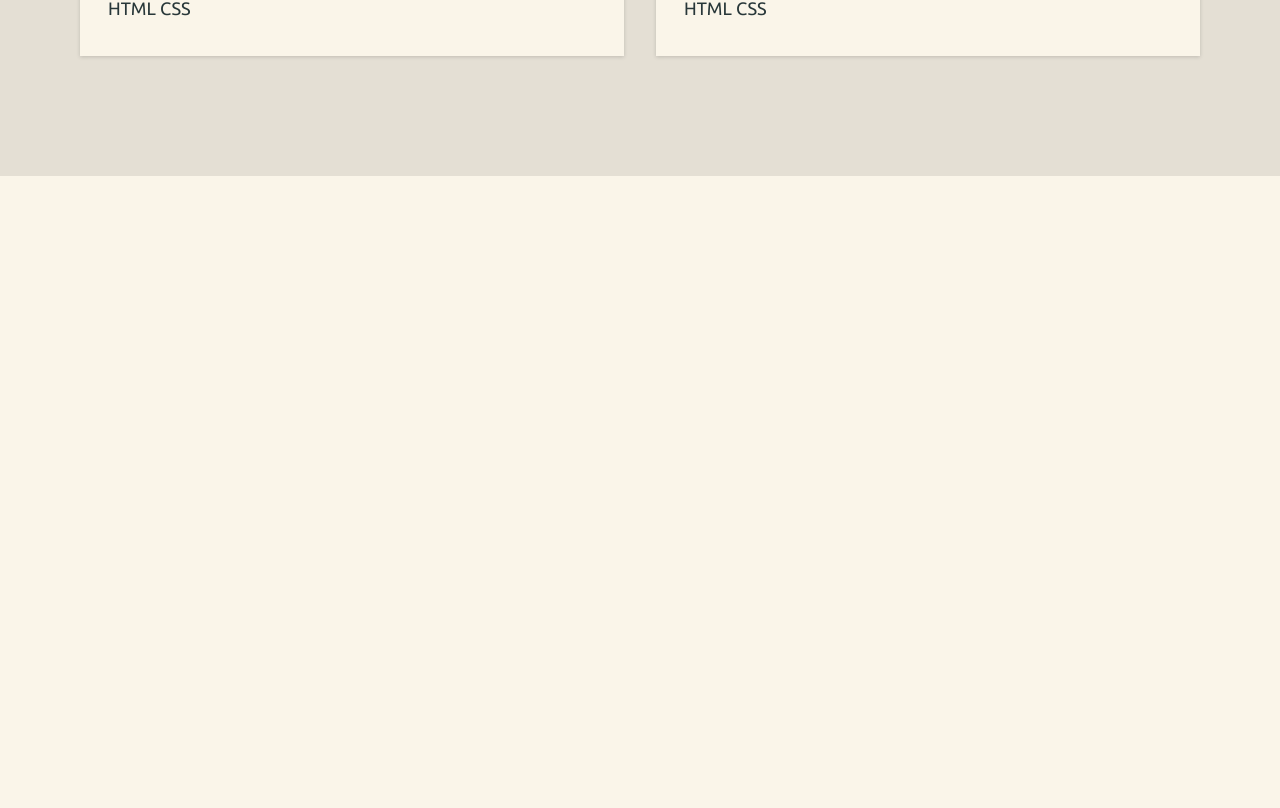
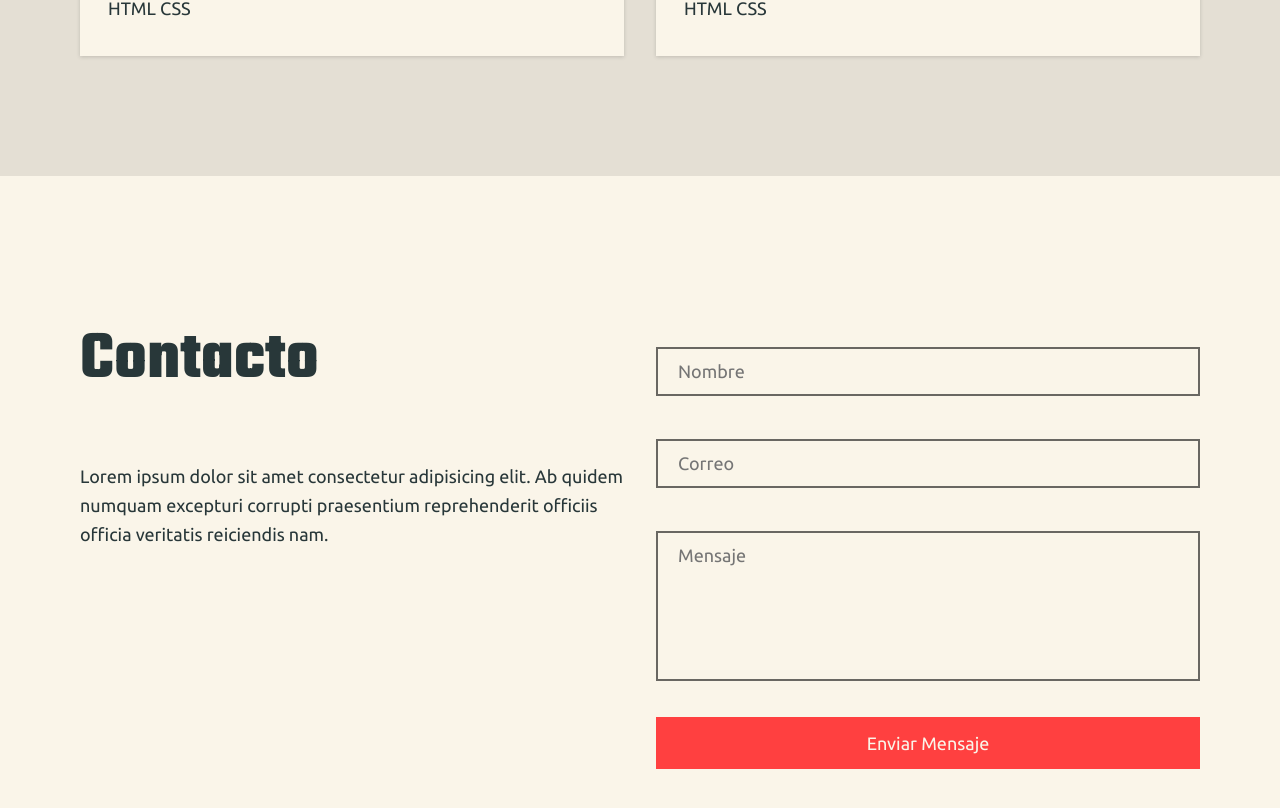
Before and after one commit to IAOsan/portafolio, a React (Vite) app: page / in a window 1280 px wide. Shown: the part 1439-2247 px from the top of the page. Before the commit the page ends 1615 px from the top, so only its background shows below. Built offline with nearby package versions, Linux system fonts and the light colour scheme.

Commit message:
contact completed

```diff
--- a/src/App.jsx
+++ b/src/App.jsx
@@ -134,6 +134,87 @@ function App() {
 						</div>
 					</div>
 				</section>
+				<section className='contact'>
+					<div className='container'>
+						<div className='row'>
+							<div className='col-lg-6'>
+								<h2 className='display-4 mb-60'>Contacto</h2>
+								<p data-testid='contact-desc'>
+									Lorem ipsum dolor sit amet consectetur
+									adipisicing elit. Ab quidem numquam
+									excepturi corrupti praesentium reprehenderit
+									officiis officia veritatis reiciendis nam.
+								</p>
+							</div>
+							<div className='col-lg-6'>
+								<form className='form' data-testid='form'>
+									<div className='form__group'>
+										<input
+											className='form__control'
+											id='inputName'
+											name='name'
+											type='text'
+											placeholder='Nombre'
+											required
+										/>
+										<label
+											className='form__label'
+											htmlFor='inputName'
+										>
+											Nombre
+										</label>
+										<small className='form__feedback'>
+											Helper text
+										</small>
+									</div>
+									<div className='form__group'>
+										<input
+											className='form__control'
+											id='inputEmail'
+											name='email'
+											type='email'
+											placeholder='Correo'
+											required
+										/>
+										<label
+											className='form__label'
+											htmlFor='inputEmail'
+										>
+											Correo
+										</label>
+										<small className='form__feedback'>
+											Helper text
+										</small>
+									</div>
+									<div className='form__group'>
+										<textarea
+											className='form__control form__control--textarea'
+											name='message'
+											id='inputMessage'
+											placeholder='Mensaje'
+											required
+										></textarea>
+										<label
+											className='form__label'
+											htmlFor='inputMessage'
+										>
+											Mensaje
+										</label>
+										<small className='form__feedback'>
+											Helper text
+										</small>
+									</div>
+									<button
+										className='btn btn--default btn--block btn--red'
+										type='submit'
+									>
+										Enviar Mensaje
+									</button>
+								</form>
+							</div>
+						</div>
+					</div>
+				</section>
 			</main>
 		</>
 	);
--- a/src/sass/abstracts/_variables.scss
+++ b/src/sass/abstracts/_variables.scss
@@ -62,6 +62,7 @@
 	--text-size: 1.8rem;
 	--text-base-size: 62.5%;
 	--text-scale: 1.25;
+	--text-sm: calc(var(--text-size) / var(--text-scale));
 	--text-md: calc(var(--text-size) * var(--text-scale));
 	--text-lg: calc(var(--text-md) * var(--text-scale));
 	--text-xl: calc(var(--text-lg) * var(--text-scale));
--- a/src/sass/base/_typography.scss
+++ b/src/sass/base/_typography.scss
@@ -16,3 +16,6 @@
 .h5 {
 	font-size: var(--text-md);
 }
+small {
+	font-size: var(--text-sm);
+}
--- a/src/sass/components/_components.scss
+++ b/src/sass/components/_components.scss
@@ -13,6 +13,10 @@
 	&--default {
 		display: inline-block;
 		padding: pxToRem(12) pxToRem(24);
+	}
+	&--block {
+		display: block;
+		width: 100%;
 	}
 	&--green {
 		--hoverColor: var(--c-green-700);
@@ -31,6 +35,12 @@
 		--glowColor: var(--c-blue-100);
 		color: var(--c-light-500);
 		background-color: var(--c-blue-500);
+	}
+	&--red {
+		--hoverColor: var(--c-red-700);
+		--glowColor: var(--c-red-100);
+		color: var(--c-light-500);
+		background-color: var(--c-red-500);
 	}
 }
 .icon {
@@ -136,3 +146,84 @@
 		transform: translateY(0);
 	}
 }
+.form {
+	&__group {
+		position: relative;
+		padding-top: pxToRem(27.04);
+		&:not(:last-of-type) {
+			margin-bottom: pxToRem(16);
+		}
+		&:last-of-type {
+			margin-bottom: pxToRem(36);
+		}
+	}
+	&__control {
+		display: block;
+		width: 100%;
+		padding: pxToRem(8) pxToRem(20);
+		background-color: transparent;
+		color: inherit;
+		border: pxToRem(2) solid var(--c-light-900);
+		outline: none;
+		transition: border var(--tr-time) ease-out;
+		&:focus {
+			border: pxToRem(2) solid var(--c-blue-700);
+			box-shadow: 0 0 0 var(--glow-size) var(--c-blue-100);
+		}
+		&:valid {
+			border: pxToRem(2) solid var(--c-blue-700);
+		}
+		&:disabled {
+			border: pxToRem(2) solid var(--c-light-700);
+			opacity: 0.5;
+			background-color: var(--c-light-600);
+		}
+		&--textarea {
+			min-height: pxToRem(150);
+			resize: none;
+			& + .form__label {
+				transform: translate(pxToRem(20), pxToRem(-177.04));
+			}
+			&:placeholder-shown + .form__label {
+				transform: translate(pxToRem(20), pxToRem(-140)) !important;
+			}
+		}
+		&--invalid {
+			border: pxToRem(2) solid var(--c-red-700);
+			padding-right: pxToRem(68);
+			background: url('/src/assets/invalid-iconsvg.svg') no-repeat;
+			background-position: right pxToRem(20) center;
+			background-size: pxToRem(28);
+			&:focus {
+				border: pxToRem(2) solid var(--c-red-700);
+				box-shadow: 0 0 0 var(--glow-size) var(--c-red-100);
+			}
+			& + .form__label {
+				color: var(--c-red-700);
+			}
+			& ~ .form__feedback {
+				display: block;
+			}
+		}
+	}
+	&__label {
+		position: absolute;
+		font-size: var(--text-sm);
+		color: var(--c-blue-700);
+		transform: translate(pxToRem(20), pxToRem(-75.04));
+		transition: transform var(--tr-time-fx2) ease-in,
+			opacity var(--tr-time-fx2), visibility var(--tr-time-fx2);
+	}
+	&__control:placeholder-shown + &__label {
+		font-size: inherit;
+		opacity: 0;
+		visibility: hidden;
+		transform: translate(pxToRem(20), pxToRem(-38.4));
+	}
+	&__feedback {
+		display: none;
+		margin-left: pxToRem(20);
+		margin-top: pxToRem(12);
+		color: var(--c-red-700);
+	}
+}
--- a/src/sass/layout/_layout.scss
+++ b/src/sass/layout/_layout.scss
@@ -21,6 +21,9 @@
 	background-color: var(--c-light-600);
 	position: relative;
 	padding: pxToRem(188) 0 pxToRem(96) 0;
+}
+.contact {
+	padding: pxToRem(120) 0;
 }
 .navbar {
 	height: pxToRem(72);
@@ -133,6 +136,9 @@
 		&-5 {
 			--colSize: 5;
 		}
+		&-6 {
+			--colSize: 6;
+		}
 		&-7 {
 			--colSize: 7;
 		}
```
Also changed, not shown: src/assets/invalid-iconsvg.svg (added), 1 other file (tests, documents, lock files or other folders).
